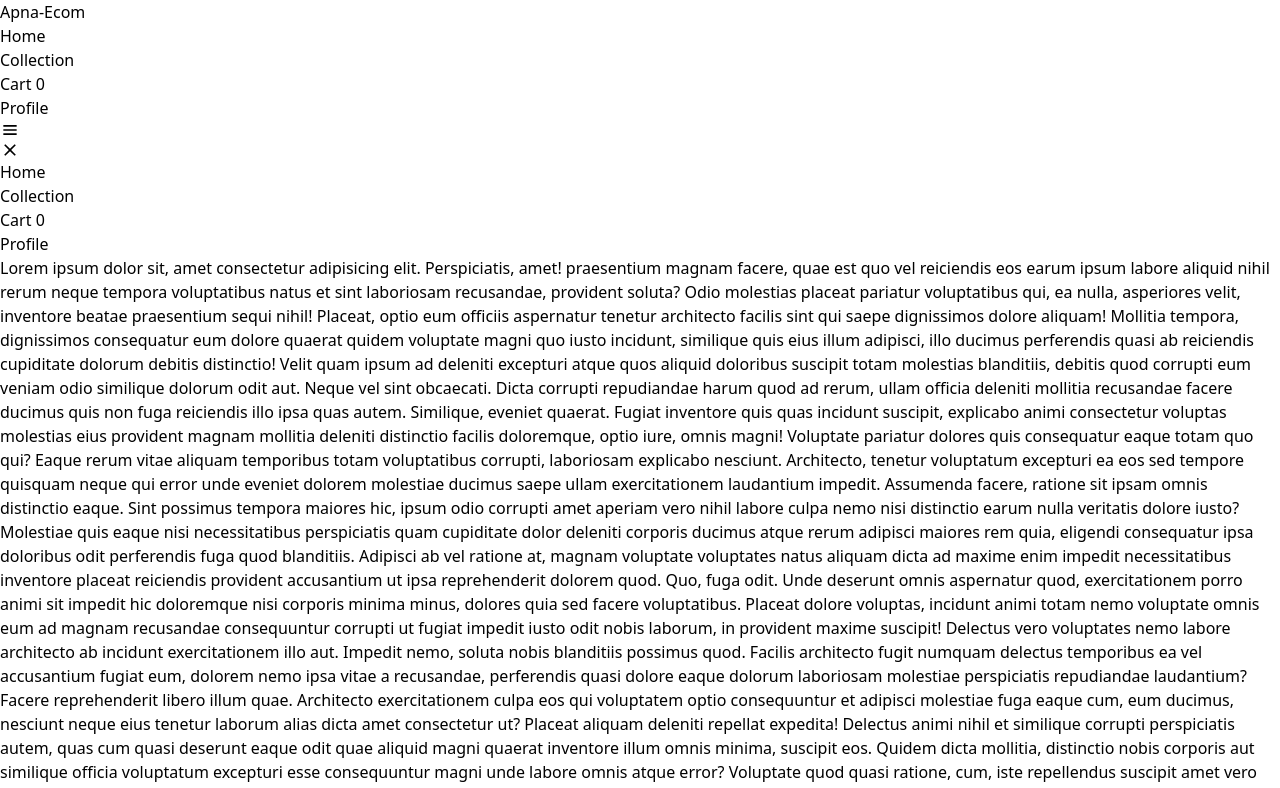
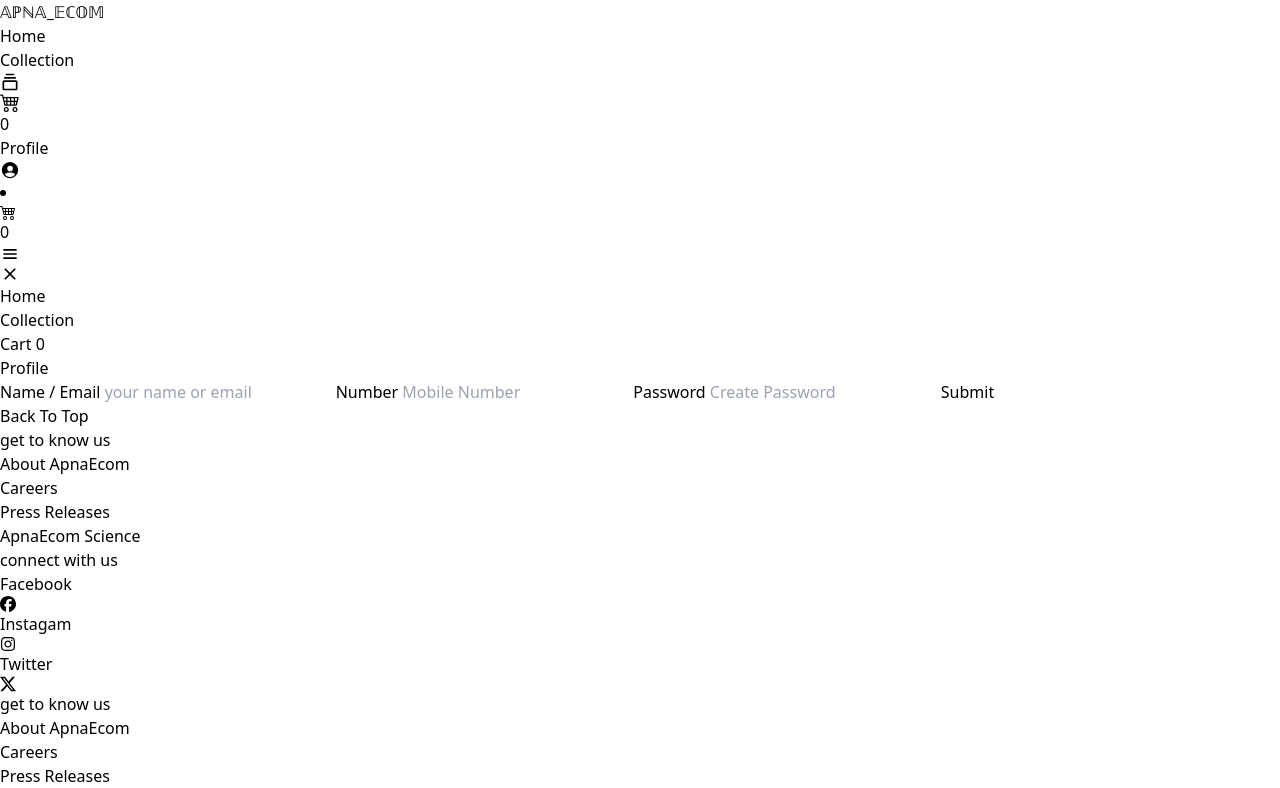
Before and after one commit to PrajwalKamdi/Apna-Ecom, a React (Vite) app: page /profile in a window 1280 px wide. Shown: the top 788 px of the page. Built offline with nearby package versions, Linux system fonts and the light colour scheme.

Commit message:
add icons

```diff
--- a/src/Components/Collection/AllCollection.jsx
+++ b/src/Components/Collection/AllCollection.jsx
@@ -102,7 +102,7 @@ function AllCollection() {
       <div className="md:pl-5">
         <h1 className="text-2xl  ">All Collection</h1>
         {loading ? (
-          <div className="grid grid-cols-2 lg:grid-cols-4 gap-2 md:gap-5 lg:gap-8 pb-10">
+          <div className="grid grid-cols-2 lg:grid-cols-4 gap-2 md:gap-5  pb-10">
             {allProduct.map((item) => (
               <Link to={`${item.id}`} key={item.id}>
                 <div
--- a/src/Components/Header/Header.jsx
+++ b/src/Components/Header/Header.jsx
@@ -3,19 +3,20 @@ import { BiMenu } from "react-icons/bi";
 import { IoMdClose } from "react-icons/io";
 import { useSelector } from "react-redux";
 import { NavLink } from "react-router-dom";
-
+import { BsCart4 } from "react-icons/bs";
+import { IoPersonCircleSharp } from "react-icons/io5";
+import { BiCollection } from "react-icons/bi";
 function Header() {
   const [menu, setMenu] = useState(false);
-  const count = useSelector((store)=>store.cartSlice.length)
-  console.log(count)
+  const count = useSelector((store) => store.cartSlice.length);
   const handleMenu = () => {
     setMenu(!menu);
   };
   return (
-    <div className="shadow-md  bg-white fixed top-0 right-0 left-0 ">
+    <header className="shadow-md  bg-white fixed top-0 right-0 left-0 ">
       <nav className="flex justify-between items-center lg:px-16 lg:py-5 md:px-12 px-3 py-3">
         <div>
-          <h1 className="font-semibold text-xl text-orange-600">Apna-Ecom</h1>
+          <NavLink to={"/"}><h1 className="text-xl md:text-2xl">𝔸ℙℕ𝔸_𝔼ℂ𝕆𝕄 </h1></NavLink>
         </div>
         <div className="hidden lg:block">
           <ul className="flex gap-10">
@@ -23,7 +24,9 @@ function Header() {
               <NavLink
                 to={"/"}
                 className={({ isActive }) =>
-                  isActive ? "underline  underline-offset-8 font-bold" : "font-semibold"
+                  isActive
+                    ?"text-orange-500"
+                    : ""
                 }
               >
                 Home
@@ -33,35 +36,73 @@ function Header() {
               <NavLink
                 to={"/collection"}
                 className={({ isActive }) =>
-                  isActive ? "underline  underline-offset-8 font-bold" : "font-semibold"
+                  isActive
+                    ?  "text-orange-500"
+                    : ""
                 }
               >
-                Collection
+                <span className="flex items-center space-x-2">
+                  Collection{" "}
+                  <span>
+                    <BiCollection size={20} />
+                  </span>
+                </span>
               </NavLink>
             </li>
             <li>
               <NavLink
                 to={"/cart"}
-                className={({ isActive }) =>
-                  isActive ? "underline  underline-offset-8 font-bold" : "font-semibold"
-                }
+                className={({ isActive }) => {
+                  isActive
+                    ? "text-orange-500"
+                    : "";
+                }}
               >
-                Cart <span className=" rounded-[100%] px-2 py-0  bg-red-500 text-sm">{count}</span>
+                <span className="flex items-center ">
+                  <BsCart4 size={20} />
+                  <span className="rounded-full text-[10px] font-semibold text-white bg-black px-[4px]">
+                    {count}
+                  </span>
+                </span>
               </NavLink>
             </li>
             <li>
               <NavLink
                 to={"/profile"}
                 className={({ isActive }) =>
-                  isActive ? "underline  underline-offset-8 font-bold" : "font-semibold"
+                  isActive
+                    ? "text-orange-500"
+                    : ""
                 }
               >
-                Profile
+                <span className="flex items-center">
+                  Profile
+                  <span>
+                    <IoPersonCircleSharp size={20}/>
+                  </span>
+                </span>
               </NavLink>
             </li>
           </ul>
         </div>
-        <div className="lg:hidden">
+        <div className="flex items-center space-x-2 lg:hidden">
+          <li className="flex ">
+            <NavLink
+              to={"/cart"}
+              className={({ isActive }) => {
+                isActive
+                  ? "underline  underline-offset-8 font-bold"
+                  : "font-semibold";
+              }}
+            >
+              <span className="flex items-center ">
+                <BsCart4 />
+                <span className="rounded-full text-[10px] font-semibold text-white bg-black px-[4px]">
+                  {count}
+                </span>
+              </span>
+            </NavLink>
+          </li>
           <BiMenu
             onClick={handleMenu}
             className={`${menu ? "hidden" : "block"}`}
@@ -122,7 +163,7 @@ function Header() {
           </li>
         </ul>
       </nav>
-    </div>
+    </header>
   );
 }
 
--- a/src/Components/Home/Home.jsx
+++ b/src/Components/Home/Home.jsx
@@ -10,7 +10,7 @@ function Home() {
   const [loading, setLoading] = useState(false);
   const dispatch = useDispatch();
   async function fetchingProduct() {
-    const f1 = await fetch("https://fakestoreapi.in/api/products?limit=13");
+    const f1 = await fetch("https://fakestoreapi.in/api/products?limit=20");
     setLoading(true);
     const f2 = await f1.json();
     setProduct(f2.products);
@@ -26,12 +26,12 @@ function Home() {
         ---Latest Collection---
       </h1>
       {loading ? (
-        <div className="grid grid-cols-1 md:grid-cols-2 lg:grid-cols-4 gap-10 pb-10">
+        <div className="grid grid-cols-2 md:text-xl md:grid-cols-3 lg:grid-cols-5 gap-2 md:gap-5 pb-10">
           {product.map((item) => (
             <Link to={`${item.id}`} onClick={()=>{
               dispatch(setInitialState(item.id))
             }} key={item.id}>
-              <div className="p-2 border shadow-md" key={item.id}>
+              <div className="p-2 border text-[11px] md:text-[15px]  shadow-md" key={item.id}>
                 <img src={item.image} alt="" className="bg-cover" />
                 <p className="bg-red-600 text-sm rounded-sm text-slate-100 w-fit px-3 py-[2px]">
                   {item.discount}% off
--- a/src/Components/Profile/Profile.jsx
+++ b/src/Components/Profile/Profile.jsx
@@ -1,61 +1,20 @@
 import React from "react";
+import { Form } from "react-router-dom";
 
 function Profile() {
   return (
     <div className="mt-[80px] md:px-16 md:line-clamp-none line-clamp-6 px-3 mb-5">
-    Lorem ipsum dolor sit, amet consectetur adipisicing elit. Perspiciatis, amet!
-      praesentium magnam facere, quae est quo vel reiciendis eos earum ipsum
-      labore aliquid nihil rerum neque tempora voluptatibus natus et sint
-      laboriosam recusandae, provident soluta? Odio molestias placeat pariatur
-      voluptatibus qui, ea nulla, asperiores velit, inventore beatae praesentium
-      sequi nihil! Placeat, optio eum officiis aspernatur tenetur architecto
-      facilis sint qui saepe dignissimos dolore aliquam! Mollitia tempora,
-      dignissimos consequatur eum dolore quaerat quidem voluptate magni quo
-      iusto incidunt, similique quis eius illum adipisci, illo ducimus
-      perferendis quasi ab reiciendis cupiditate dolorum debitis distinctio!
-      Velit quam ipsum ad deleniti excepturi atque quos aliquid doloribus
-      suscipit totam molestias blanditiis, debitis quod corrupti eum veniam odio
-      similique dolorum odit aut. Neque vel sint obcaecati. Dicta corrupti
-      repudiandae harum quod ad rerum, ullam officia deleniti mollitia
-      recusandae facere ducimus quis non fuga reiciendis illo ipsa quas autem.
-      Similique, eveniet quaerat. Fugiat inventore quis quas incidunt suscipit,
-      explicabo animi consectetur voluptas molestias eius provident magnam
-      mollitia deleniti distinctio facilis doloremque, optio iure, omnis magni!
-      Voluptate pariatur dolores quis consequatur eaque totam quo qui? Eaque
-      rerum vitae aliquam temporibus totam voluptatibus corrupti, laboriosam
-      explicabo nesciunt. Architecto, tenetur voluptatum excepturi ea eos sed
-      tempore quisquam neque qui error unde eveniet dolorem molestiae ducimus
-      saepe ullam exercitationem laudantium impedit. Assumenda facere, ratione
-      sit ipsam omnis distinctio eaque. Sint possimus tempora maiores hic, ipsum
-      odio corrupti amet aperiam vero nihil labore culpa nemo nisi distinctio
-      earum nulla veritatis dolore iusto? Molestiae quis eaque nisi
-      necessitatibus perspiciatis quam cupiditate dolor deleniti corporis
-      ducimus atque rerum adipisci maiores rem quia, eligendi consequatur ipsa
-      doloribus odit perferendis fuga quod blanditiis. Adipisci ab vel ratione
-      at, magnam voluptate voluptates natus aliquam dicta ad maxime enim impedit
-      necessitatibus inventore placeat reiciendis provident accusantium ut ipsa
-      reprehenderit dolorem quod. Quo, fuga odit. Unde deserunt omnis aspernatur
-      quod, exercitationem porro animi sit impedit hic doloremque nisi corporis
-      minima minus, dolores quia sed facere voluptatibus. Placeat dolore
-      voluptas, incidunt animi totam nemo voluptate omnis eum ad magnam
-      recusandae consequuntur corrupti ut fugiat impedit iusto odit nobis
-      laborum, in provident maxime suscipit! Delectus vero voluptates nemo
-      labore architecto ab incidunt exercitationem illo aut. Impedit nemo,
-      soluta nobis blanditiis possimus quod. Facilis architecto fugit numquam
-      delectus temporibus ea vel accusantium fugiat eum, dolorem nemo ipsa vitae
-      a recusandae, perferendis quasi dolore eaque dolorum laboriosam molestiae
-      perspiciatis repudiandae laudantium? Facere reprehenderit libero illum
-      quae. Architecto exercitationem culpa eos qui voluptatem optio
-      consequuntur et adipisci molestiae fuga eaque cum, eum ducimus, nesciunt
-      neque eius tenetur laborum alias dicta amet consectetur ut? Placeat
-      aliquam deleniti repellat expedita! Delectus animi nihil et similique
-      corrupti perspiciatis autem, quas cum quasi deserunt eaque odit quae
-      aliquid magni quaerat inventore illum omnis minima, suscipit eos. Quidem
-      dicta mollitia, distinctio nobis corporis aut similique officia voluptatum
-      excepturi esse consequuntur magni unde labore omnis atque error? Voluptate
-      quod quasi ratione, cum, iste repellendus suscipit amet vero cupiditate
-      corporis consequuntur non voluptatibus, itaque eum veritatis sequi rem.
-      Vel, enim pariatur quo est suscipit similique consectetur illo?
+      <Form action={"/"} className=" my-10 p-5 border mx-auto lg:w-1/2 space-y-2 bg-blue-200">
+
+          <label htmlFor="name">Name / Email </label>
+          <input type="text" id="name" className="border border-blue-300 rounded-md p-2 w-full capitalize" placeholder="your name or email"/>
+          <label htmlFor="name">Number </label>
+          <input type="text" id="name" className="border border-blue-300 rounded-md p-2 w-full" placeholder="Mobile Number"/>
+          <label htmlFor="name">Password </label>
+          <input type="password" id="name" className="border border-blue-300 rounded-md p-2 w-full" placeholder="Create Password"/>
+          <button type="submit" className="border border-black p-2 rounded-md">Submit</button>
+
+      </Form>
     </div>
   );
 }
```
Also changed, not shown: src/Components/Cart/Cart.jsx (+32 -18 lines).
